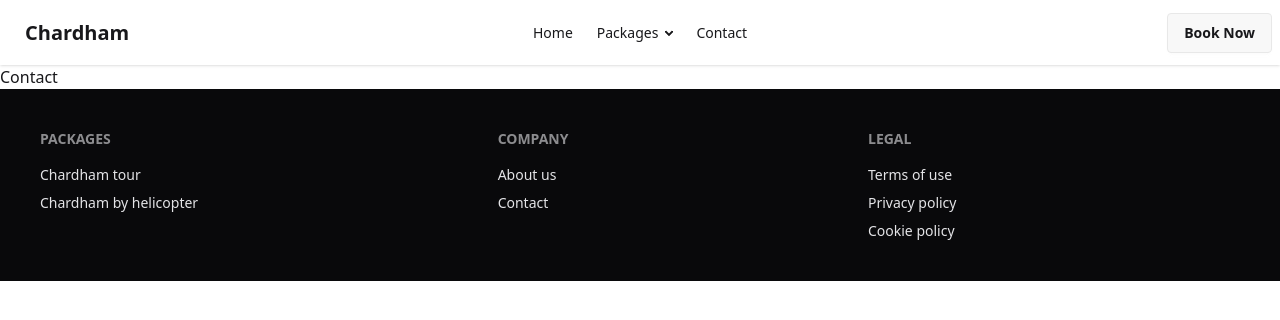
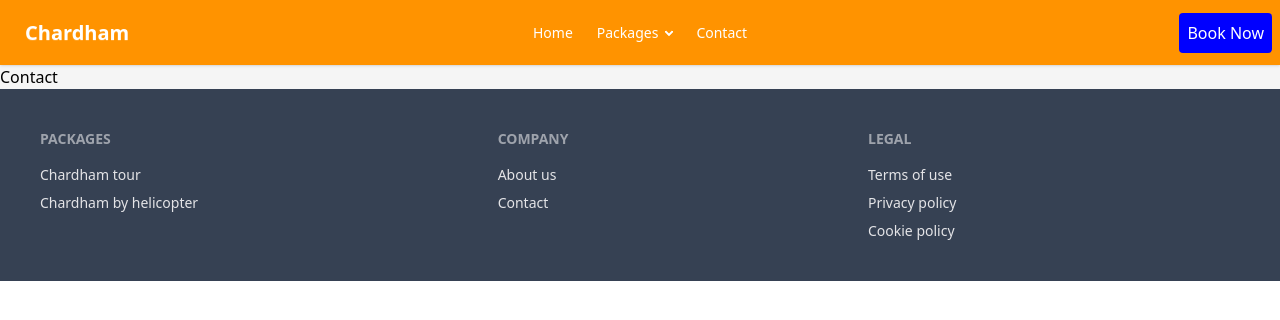
Before and after one commit to mishra6388/chardham, a React (Vite) app: page /contact in a window 1280 px wide. Shown: the top 320 px of the page. Built offline with nearby package versions, Linux system fonts and the light colour scheme.

Commit message:
fixed color issue

```diff
--- a/src/Footer/Footer.jsx
+++ b/src/Footer/Footer.jsx
@@ -3,7 +3,7 @@ const Footer = () =>{
     return(
 
 
-<footer className="footer sm:footer-horizontal bg-neutral text-neutral-content p-10">
+<footer className="footer sm:footer-horizontal bg-gray-700 text-neutral-content p-10 ">
   <nav>
     <h6 className="footer-title">Packages</h6>
     <a className="link link-hover">Chardham tour</a>
--- a/src/Header/Navbar.jsx
+++ b/src/Header/Navbar.jsx
@@ -7,7 +7,8 @@ const Navbar = () => {
 
   return (
     <>
-      <div className="navbar bg-base-100 shadow-sm">
+      <div className="navbar bg-[#FF9300] shadow-sm text-white">
+
         <div className="navbar-start">
           <div className="dropdown">
             <div tabIndex={0} role="button" className="btn btn-ghost lg:hidden">
@@ -62,7 +63,7 @@ const Navbar = () => {
         </div>
 
         <div className="navbar-end">
-          <button className="btn" onClick={() => setShowForm(true)}>Book Now</button>
+          <button className="bg-[#0000FF] px-2 py-2 rounded" onClick={() => setShowForm(true)}>Book Now</button>
         </div>
       </div>
 
--- a/src/Pages/Home.jsx
+++ b/src/Pages/Home.jsx
@@ -37,7 +37,7 @@ const Home = () => {
       </div>
 
       {/* Grid for Opening & Closing Dates */}
-      <div className="grid grid-cols-1 md:grid-cols-2 gap-6 px-4 md:px-10">
+      <div className="grid grid-cols-1 md:grid-cols-2 gap-6 px-4 md:px-10 mb-10">
         <Kedarnathdate />
         <Badrinathdate />
         <Gangotridate />
--- a/src/index.css
+++ b/src/index.css
@@ -1,2 +1,13 @@
 @import "tailwindcss";
 @plugin "daisyui";
+
+
+
+body {
+    background-color: whitesmoke !important;
+    color: black !important; /* Adjust text color for readability */
+  }
+
+  .Navbar{
+    background-color: blue;
+  }
```
